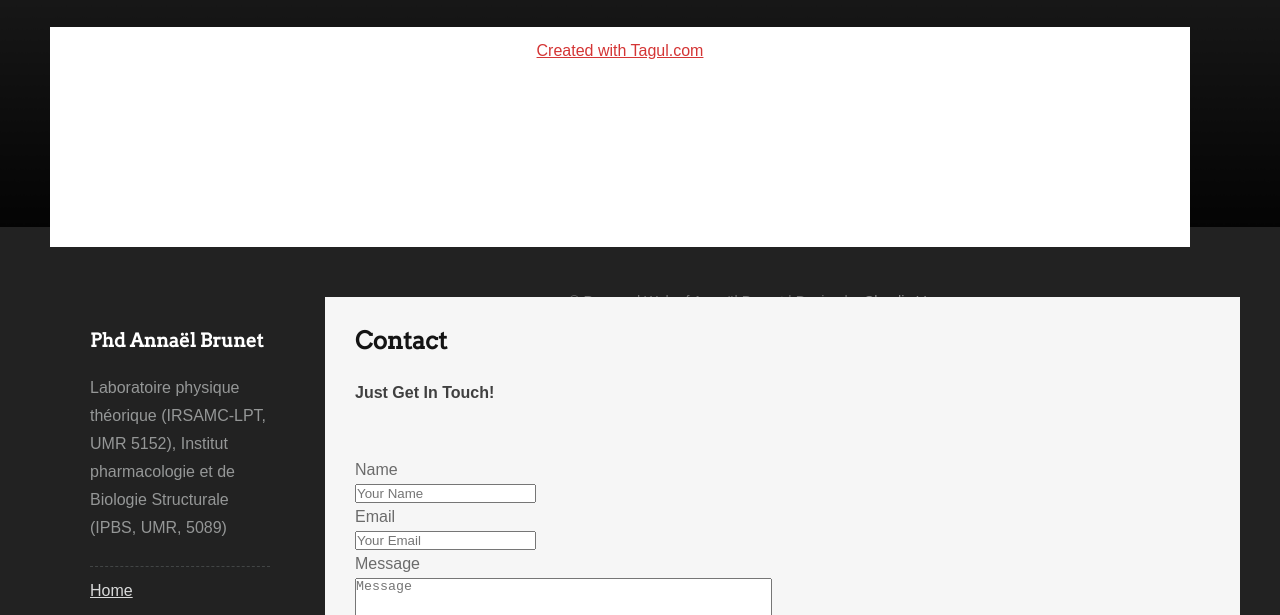
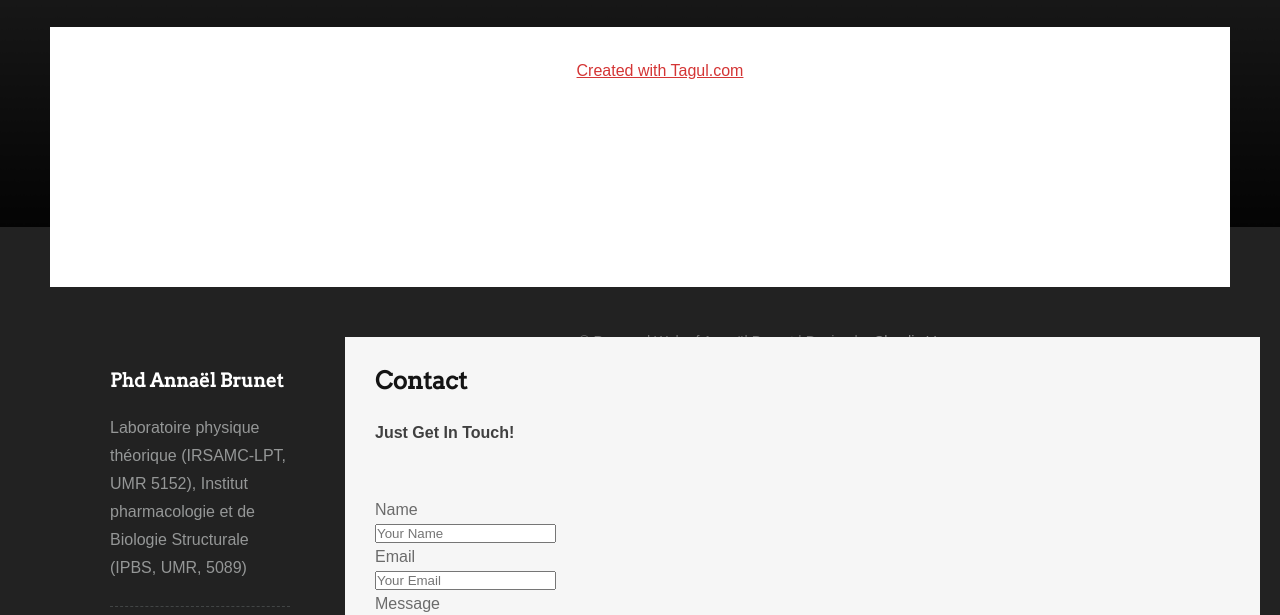
Before and after one commit to claucvk/A-Brunet.github.io, a plain HTML site: page contact.html in a window 1280 px wide. Shown: the part 173-788 px from the top of the page. Drawn offline with Linux system fonts and the light colour scheme; a script that the page names is missing.

Commit message:
Essai baniere-Dyn+Padding

```diff
--- a/contact.html
+++ b/contact.html
@@ -41,7 +41,7 @@
 					</div>
 				</div>
 				<div id="banner">
-					<div style="width: 1120px; height: 200px; padding-bottom: 30px;">
+					<div style="width: 1160px; height: 240px; padding-bottom: 10px;">
 <script src="http://cdn.tagul.com/embed/vaa75wxpi5w3"></script>
 <!-- Please don't remove attribution to Tagul.com -->
 <div style="display: table; margin: 0 auto;"><a href="http://tagul.com/">Created with Tagul.com</a>
--- a/style.css
+++ b/style.css
@@ -74,7 +74,7 @@ ul {
 
 #banner {
 	position: relative;
-	padding: 10px;
+	padding: 30px;
 	height: 200px;
 	width: 1120px;
 	margin: 0px 0 0 0;
```
